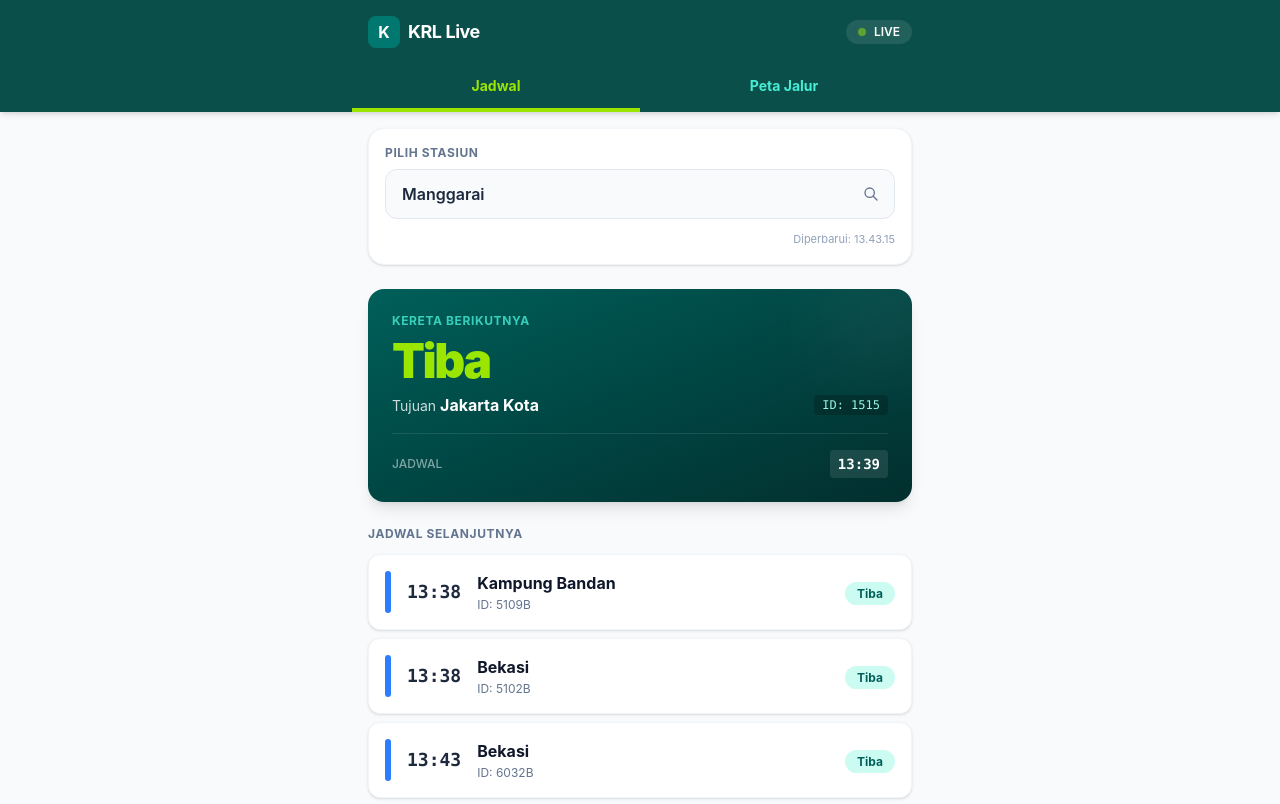
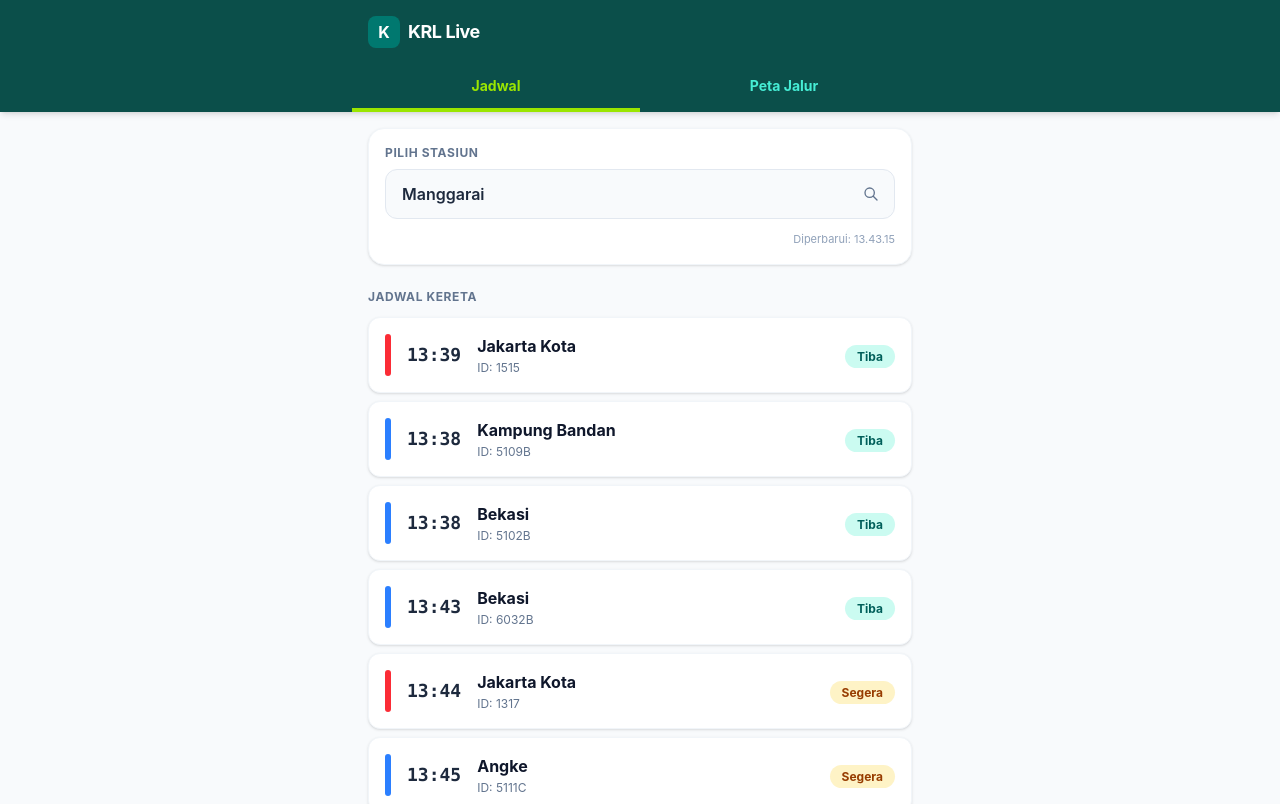
Before and after one commit to oktavianrizalm/TrackingKRL, a SvelteKit app: page / in a window 1280 px wide. Shown: the top 804 px of the page. Built offline with nearby package versions, Linux system fonts and the light colour scheme.

Commit message:
remove Kereta Berikutnya card and LIVE icon

```diff
--- a/src/routes/+page.svelte
+++ b/src/routes/+page.svelte
@@ -356,11 +356,6 @@ import nearestPointOnLine from '@turf/nearest-point-on-line';
 				</div>
 				<h1 class="text-lg font-bold tracking-tight">KRL Live</h1>
 			</div>
-
-			<div class="flex items-center gap-2 px-3 py-1 bg-white/10 rounded-full text-xs font-semibold backdrop-blur-sm">
-				<div class="w-2 h-2 rounded-full bg-lime-400 animate-pulse"></div>
-				LIVE
-			</div>
 		</div>
 
 		<!-- Tabs -->
@@ -432,43 +427,13 @@ import nearestPointOnLine from '@turf/nearest-point-on-line';
 					{/if}
 				</section>
 
-				<!-- Hero Section / Next Train -->
-				{#if !isLoading && trains.length > 0}
-					{@const nextTrain = trains[0]}
-					<section class="bg-gradient-to-br from-teal-800 to-teal-950 text-white rounded-2xl p-6 shadow-lg relative overflow-hidden">
-						<div class="absolute top-[-40px] right-[-40px] w-32 h-32 bg-white/5 rounded-full blur-2xl"></div>
-
-						<div class="text-xs font-bold uppercase tracking-wider text-teal-300/80 mb-2">
-							Kereta Berikutnya
-						</div>
-
-						<div class="flex items-baseline gap-2 mb-2">
-							<div class="text-5xl font-black tracking-tighter text-lime-400">
-								{getCountdownText(nextTrain).split(' ')[0]}
-							</div>
-							<div class="text-lg font-semibold text-white/70">
-								{getCountdownText(nextTrain).split(' ')[1] || ''}
-							</div>
-						</div>
-
-						<div class="text-sm text-white/80 border-b border-white/10 pb-4 mb-4 flex justify-between items-center">
-							<div>Tujuan <strong class="text-white text-base">{nextTrain.destination}</strong></div>
-							<div class="text-xs font-mono text-teal-200 bg-black/20 px-2 py-0.5 rounded">ID: {nextTrain.id}</div>
-						</div>
-
-						<div class="flex items-center justify-between">
-							<div class="text-xs text-white/50 font-medium">JADWAL</div>
-							<div class="font-mono text-sm font-bold bg-white/10 px-2 py-1 rounded">
-								{nextTrain.scheduled_time}
-							</div>
-						</div>
-					</section>
-				{:else if isLoading}
+				<!-- States -->
+				{#if isLoading}
 					<section class="bg-teal-900 rounded-2xl p-10 flex flex-col items-center justify-center gap-3">
 						<div class="w-8 h-8 border-4 border-white/20 border-t-white rounded-full animate-spin"></div>
 						<div class="text-white/70 text-sm font-medium">Memuat jadwal...</div>
 					</section>
-				{:else}
+				{:else if trains.length === 0}
 					<section class="bg-slate-100 rounded-2xl p-10 flex flex-col items-center justify-center gap-2 text-center border border-slate-200">
 						<div class="text-3xl mb-2">🚉</div>
 						<div class="text-slate-600 font-semibold">Tidak ada jadwal kereta</div>
@@ -479,11 +444,11 @@ import nearestPointOnLine from '@turf/nearest-point-on-line';
 				<!-- Train List -->
 				<section>
 					<h2 class="text-xs font-bold text-slate-500 uppercase tracking-wider mb-3">
-						Jadwal Selanjutnya
+						Jadwal Kereta
 					</h2>
 
 					<div class="space-y-2">
-						{#each trains.slice(1) as train (train.id)}
+						{#each trains as train (train.id)}
 							<div class="bg-white rounded-xl p-4 flex items-center gap-4 shadow-sm border border-slate-100 transition-all hover:border-teal-200 hover:shadow-md">
 								<div class="w-1.5 self-stretch rounded-full flex-shrink-0 {lineColors[train.line] || 'bg-slate-400'}"></div>
 
```
